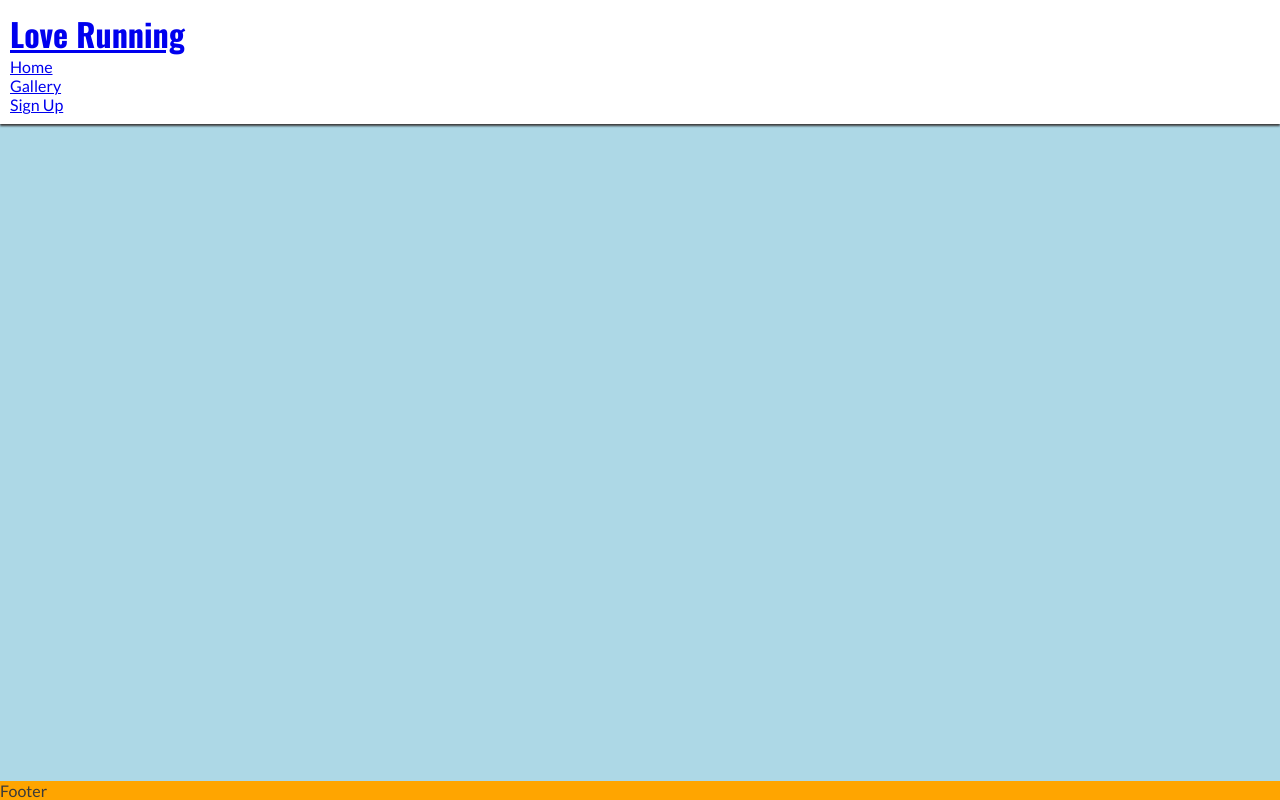
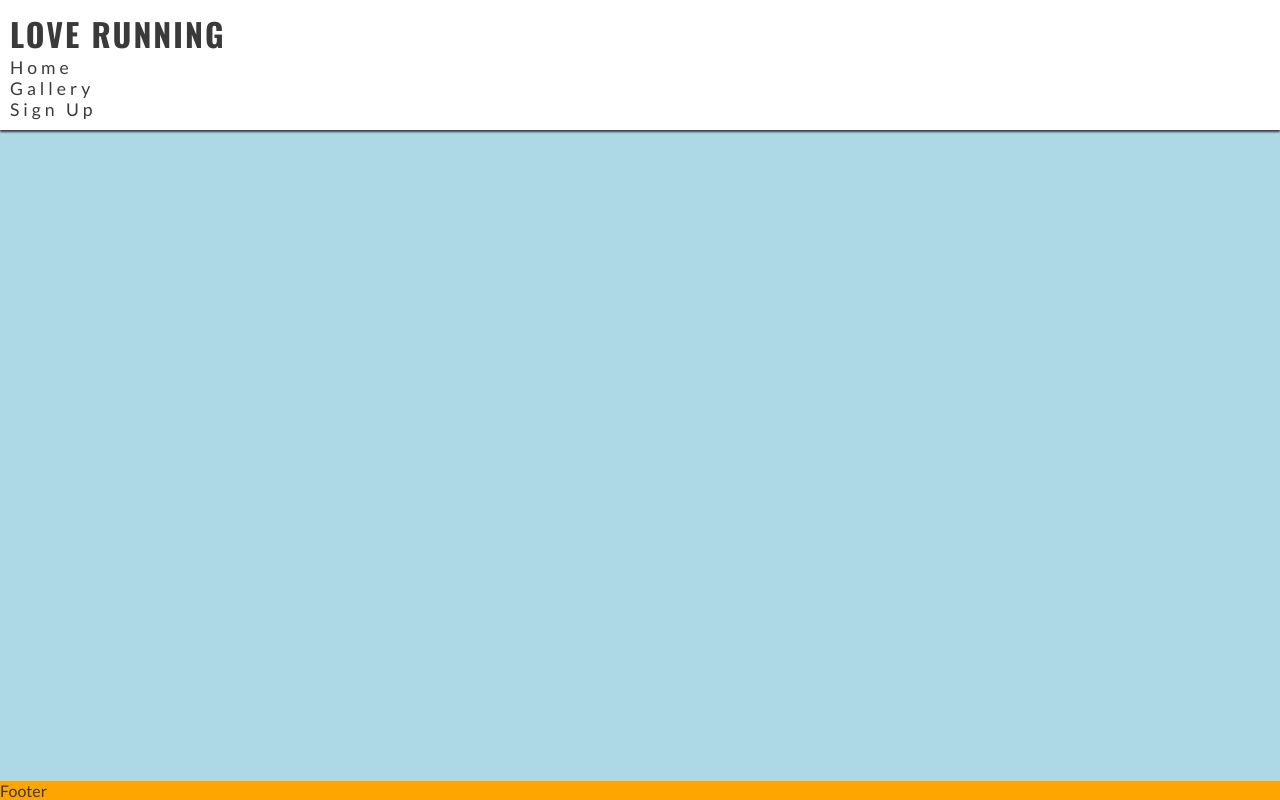
Before and after one commit to hishamarashini/Responsive, a plain HTML site: page index.html in a window 1280 px wide. Drawn offline with nearby package versions, Linux system fonts and the light colour scheme; a web font is replaced by a local one.

Commit message:
text size 110%

```diff
--- a/assets/css/style.css
+++ b/assets/css/style.css
@@ -29,8 +29,21 @@ header {
     box-shadow: 0 2px 2px #3a3a3a;
 
 }
+header a {
+    text-decoration: none;
+    color: inherit;
+}
+#menu {
+    font-size: 110%;
+    letter-spacing: 4px;
+    list-style: none;
+}
 h1 {
     font-family: 'Oswald', sans-serif;
+    text-transform: uppercase;
+    letter-spacing: 2px;
+    color: #252525S ;
+
 }
 /*Main content*/
 main {
--- a/index.html
+++ b/index.html
@@ -24,7 +24,7 @@
       <h1 id="logo"> Love Running</h1>
     </a>
     <nav>
-      <ul>
+      <ul id="menu">
         <li><a href="#home">Home</a></li>
         <li><a href="#gallery">Gallery</a></li>
         <li><a href="#Singnup">Sign Up</a></li>
```
